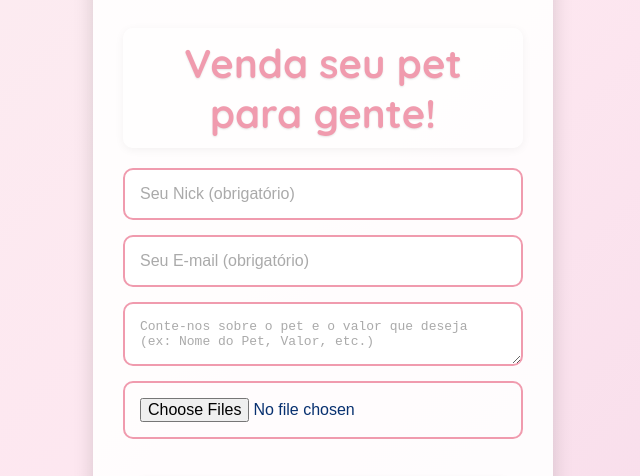
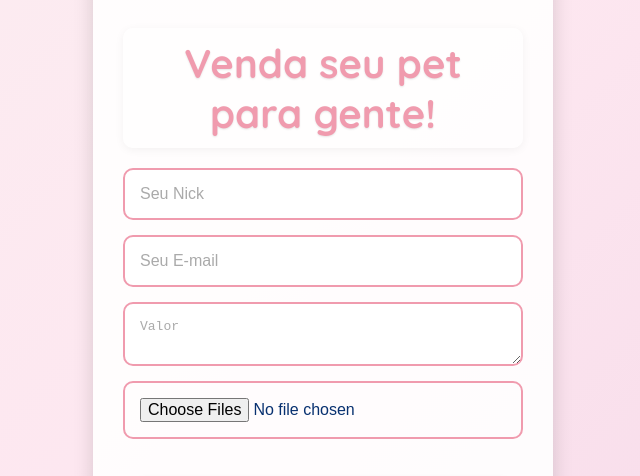
Before and after one commit to RaquelSantos380/Venda-seus-Pets-do-Adopt-me, a plain HTML site: page index.html in a window 1280 px wide. Shown: the part 209-685 px from the top of the page, without its empty margins (317-957 px from the left). Drawn offline with nearby package versions, Linux system fonts and the light colour scheme.

Commit message:
Atualizar o index.html

```diff
--- a/index.html
+++ b/index.html
@@ -146,9 +146,9 @@
         <img src="aba.jpg" alt="Logo do Adopt Me">
         <h1 class="title">Venda seu pet para gente!</h1>
         <form id="petForm">
-            <input type="text" id="nick" placeholder="Seu Nick (obrigatório)" required>
-            <input type="email" id="email" placeholder="Seu E-mail (obrigatório)" required>
-            <textarea id="petInfo" placeholder="Conte-nos sobre o pet e o valor que deseja (ex: Nome do Pet, Valor, etc.)" required></textarea>
+            <input type="text" id="nick" placeholder="Seu Nick" required>
+            <input type="email" id="email" placeholder="Seu E-mail" required>
+            <textarea id="petInfo" placeholder="Valor" required></textarea>
             <input type="file" id="petImage" accept="image/*" multiple required>
             <div id="previewContainer"></div>
             <button type="submit">Enviar Oferta 💌</button>
```
